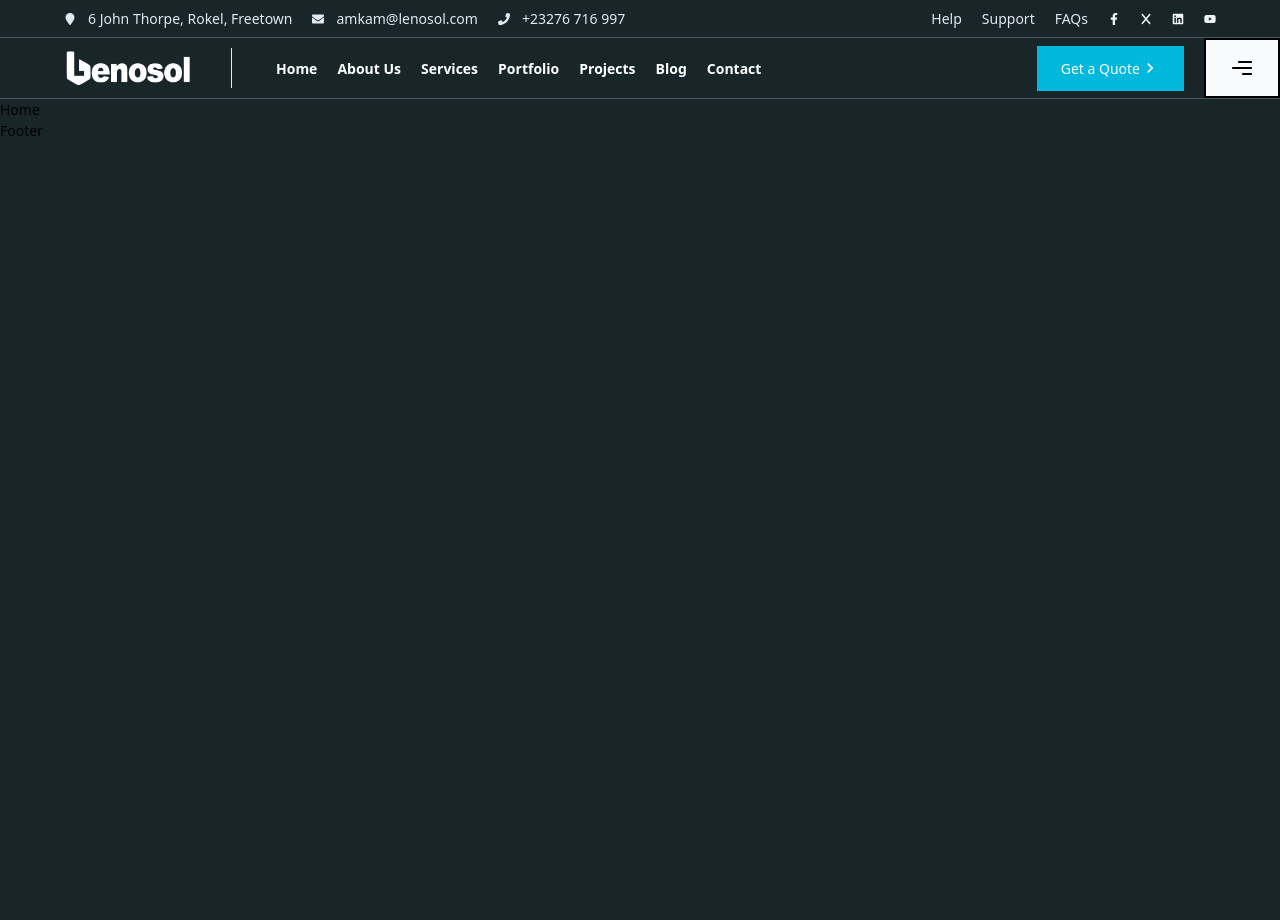
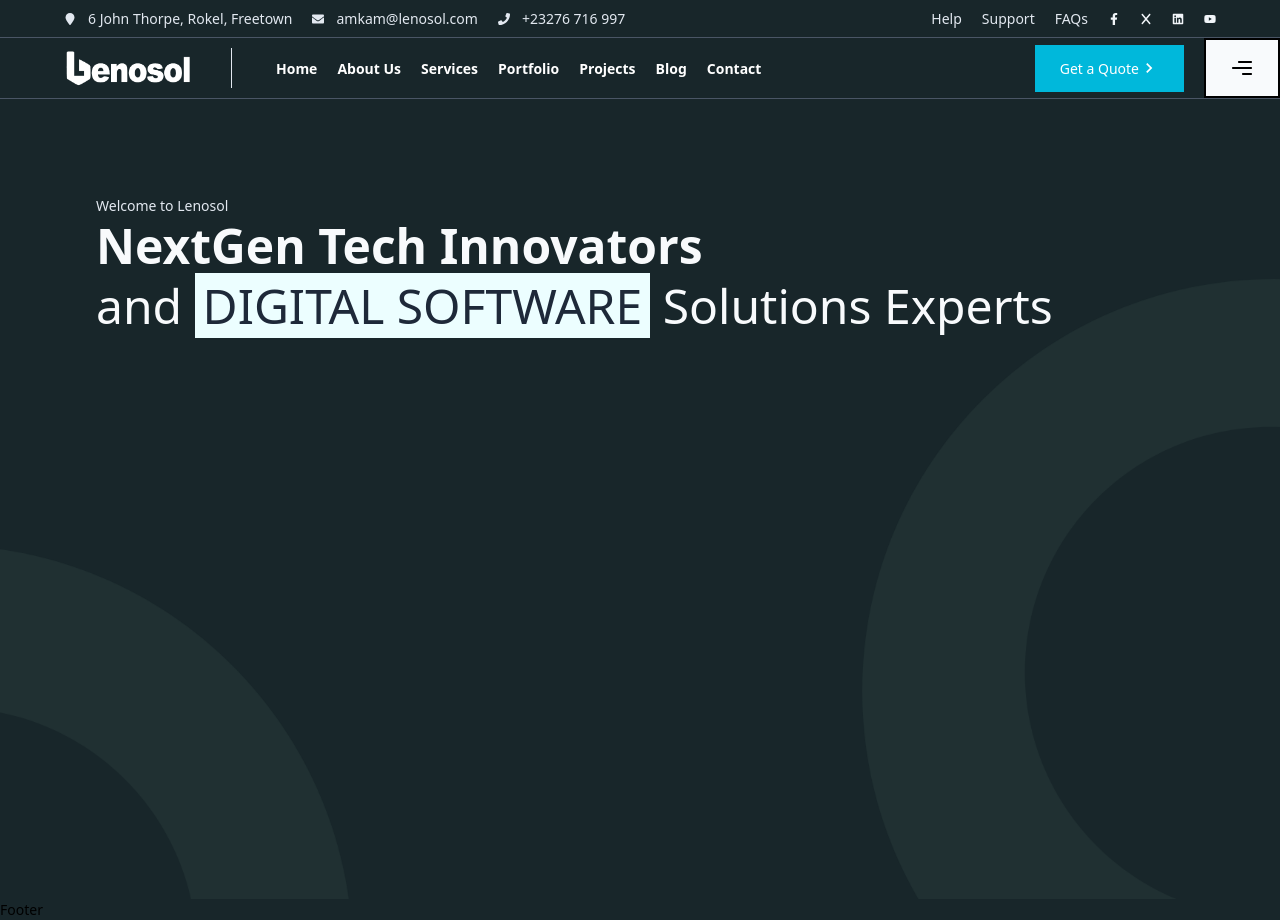
Before and after one commit to AmaduKamara/lenosol.dev, a Next.js app: page / in a window 1280 px wide. Before the commit the page ends 800 px from the top, so only its background shows below. Built offline with nearby package versions, Linux system fonts and the light colour scheme.

Commit message:
Add top content on home hero section and set background image

```diff
--- a/app/components/home-hero.tsx
+++ b/app/components/home-hero.tsx
@@ -1,7 +1,21 @@
 import React from "react";
 
 const HomeHero = () => {
-  return <section>HomeHero</section>;
+  return (
+    <section className='h-screen pt-24 px-24 home-hero'>
+      <p className='text-slate-200'>Welcome to Lenosol</p>
+      <h1 className='text-3xl md:text-4xl lg:text-5xl text-slate-50 leading-tight'>
+        <b>NextGen Tech Innovators</b>
+        <p className='font-thin'>
+          and{" "}
+          <span className='bg-cyan-50 text-gray-800 px-1 md:px-2'>
+            DIGITAL SOFTWARE
+          </span>{" "}
+          Solutions Experts
+        </p>
+      </h1>
+    </section>
+  );
 };
 
 export default HomeHero;
--- a/app/components/navigation-header.tsx
+++ b/app/components/navigation-header.tsx
@@ -61,7 +61,7 @@
         <div className='flex gap-5 items-center'>
           <Link
             href='/quote'
-            className='bg-cyan-500 py-3 px-6 text-white flex items-center'
+            className='bg-cyan-500 py-3 px-6 text-white flex items-center border border-cyan-500 hover:bg-transparent transition-all ease-in-out duration-300'
           >
             Get a Quote
             <MdKeyboardArrowRight size={20} className='text-white' />
@@ -69,7 +69,7 @@
 
           <button
             type='button'
-            className=' bg-slate-50 px-6 py-4 border-2 '
+            className=' bg-slate-50 px-6 py-4 border-2 hover:bg-slate-200 cursor-pointer'
             title='Open menu'
           >
             <CgMenuRight size={24} />
--- a/app/globals.css
+++ b/app/globals.css
@@ -4,3 +4,10 @@
   background-color: #18262a;
   font-size: 14px;
 }
+
+.home-hero {
+  background: url("../app/home-hero-bg.png");
+  background-repeat: no-repeat;
+  background-position: center;
+  background-size: cover;
+}
--- a/app/layout.tsx
+++ b/app/layout.tsx
@@ -15,8 +15,8 @@
 });
 
 export const metadata: Metadata = {
-  title: "Create Next App",
-  description: "Generated by create next app",
+  title: "Lenosol",
+  description: "NextGen Tech Innovators and Digital Software Solutions experts",
 };
 
 export default function RootLayout({
--- a/app/page.tsx
+++ b/app/page.tsx
@@ -1,5 +1,11 @@
+import HomeHero from "./components/home-hero";
+
 const Home = () => {
-  return <div>Home</div>;
+  return (
+    <>
+      <HomeHero />
+    </>
+  );
 };
 
 export default Home;
```
Also changed, not shown: app/home-hero-bg.png (renamed from app/hero-bg.png).
